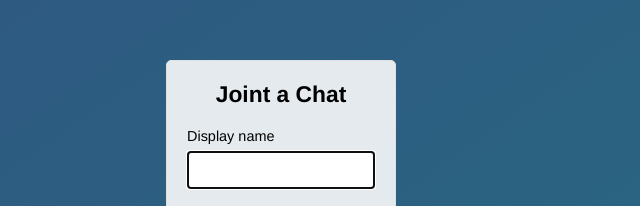
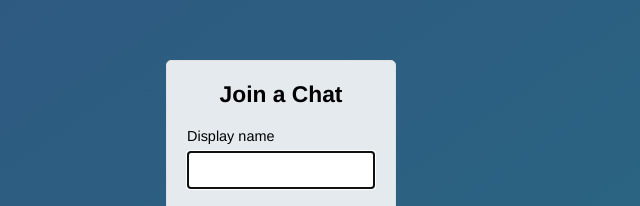
Before and after one commit to anhtran304/node-chat-app, a website: page public/index.html in a window 1280 px wide. Shown: the part 197-403 px from the top of the page, 359-999 px from the left. Drawn offline with Linux system fonts and the light colour scheme.

Commit message:
Fix index.html typo

```diff
--- a/public/index.html
+++ b/public/index.html
@@ -10,7 +10,7 @@
     <div class="centered-form__form">
       <form action="/chat.html">
         <div class="form-field">
-          <h3>Joint a Chat</h3>
+          <h3>Join a Chat</h3>
         </div>
         <div class="form-field">
           <label>Display name</label>
```
